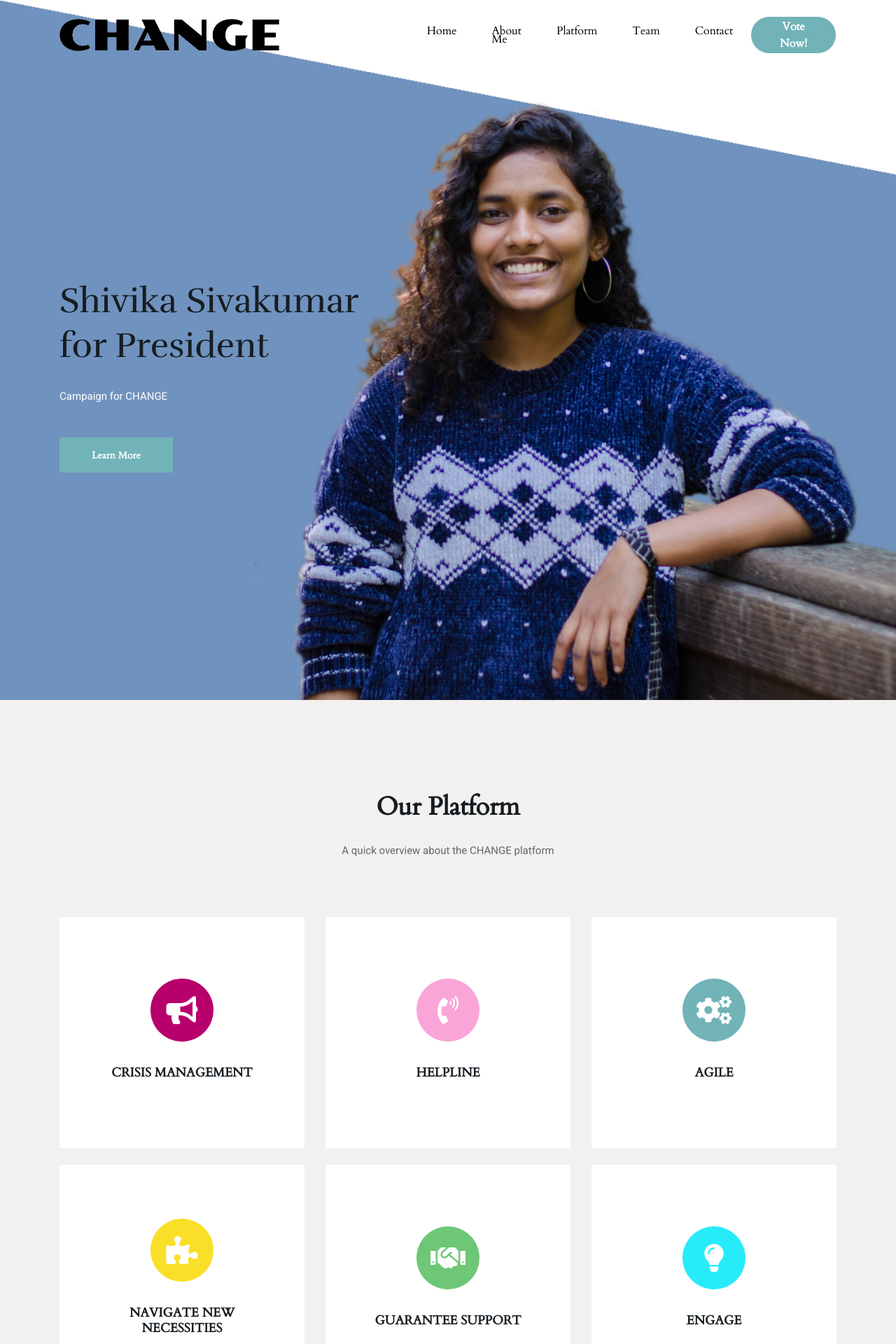
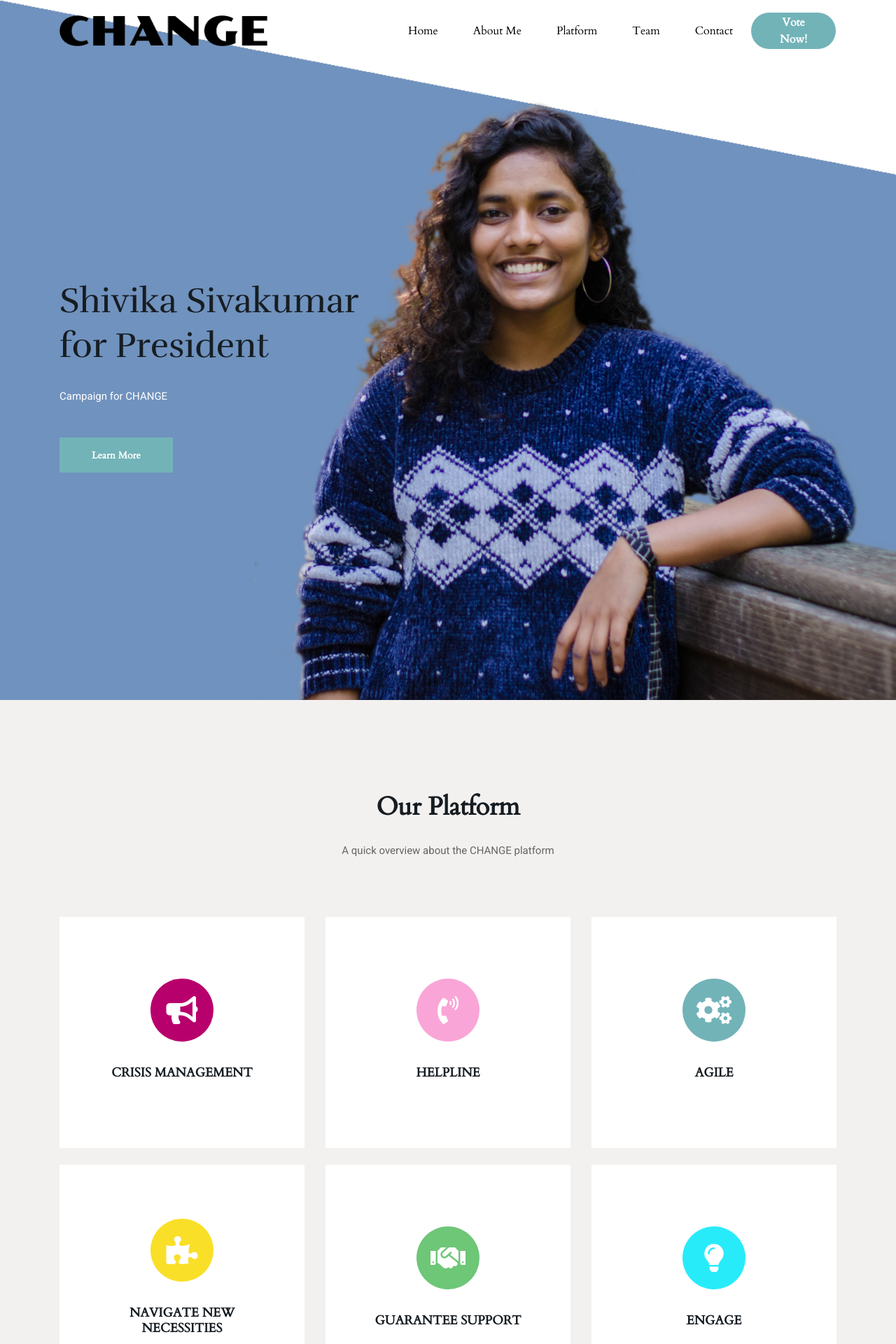
Before and after one commit to shivika-sua-president/shivika-sua-president.github.io, a Jekyll site: the page built from index.html, in a window 1280 px wide. Shown: the top 1920 px of the page at 70% size. Built offline with Jekyll 4.4.1, drawn with Linux system fonts in a browser that asks for light colours; some web fonts are replaced.

Commit message:
Fix navigation bar

```diff
--- a/_layouts/default.html
+++ b/_layouts/default.html
@@ -85,7 +85,7 @@
                     <a class="nav-link" href="index.html">Home</a>
                   </li>
                   <li class="nav-item">
-                    <a class="nav-link" href="about.html">About Me</a>
+                    <a class="nav-link" href="about.html" style="text-align: center; white-space: pre;">About Me</a>
                   </li>
                   <li class="nav-item">
                     <a class="nav-link" href="platform.html">Platform</a>
```
